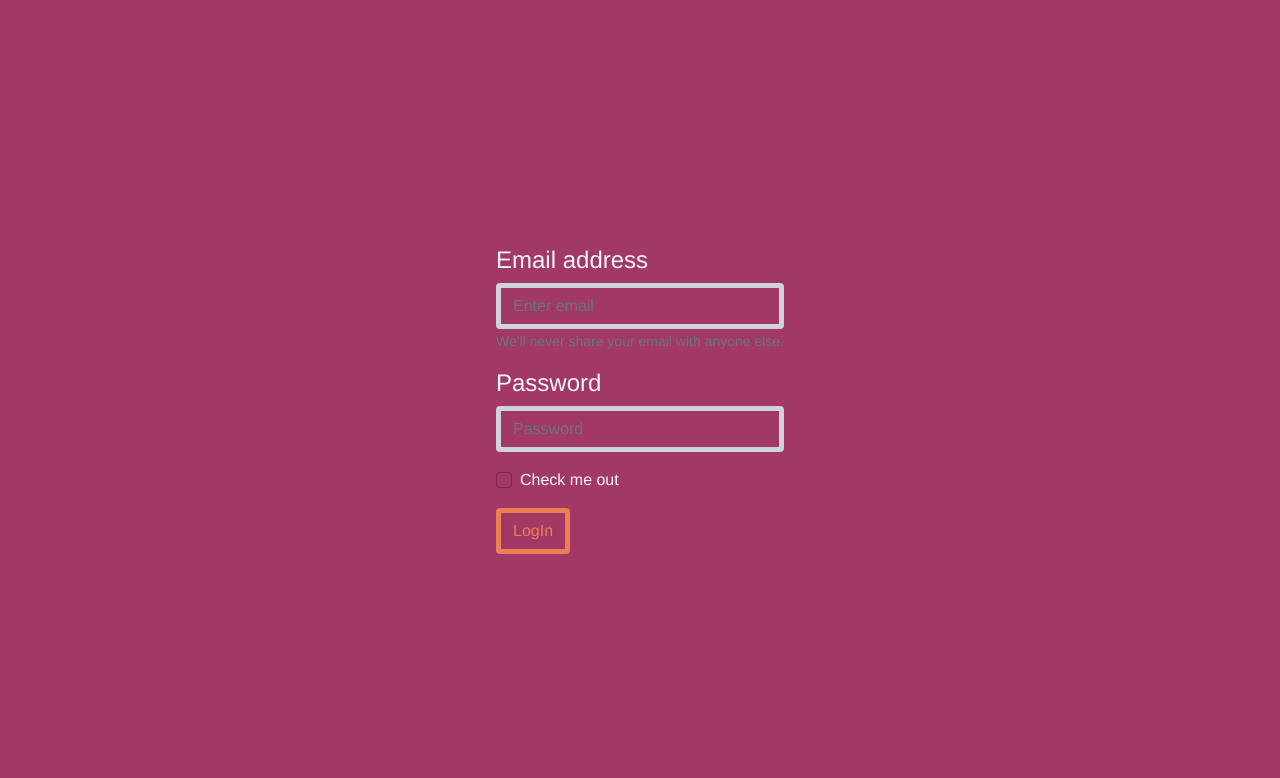
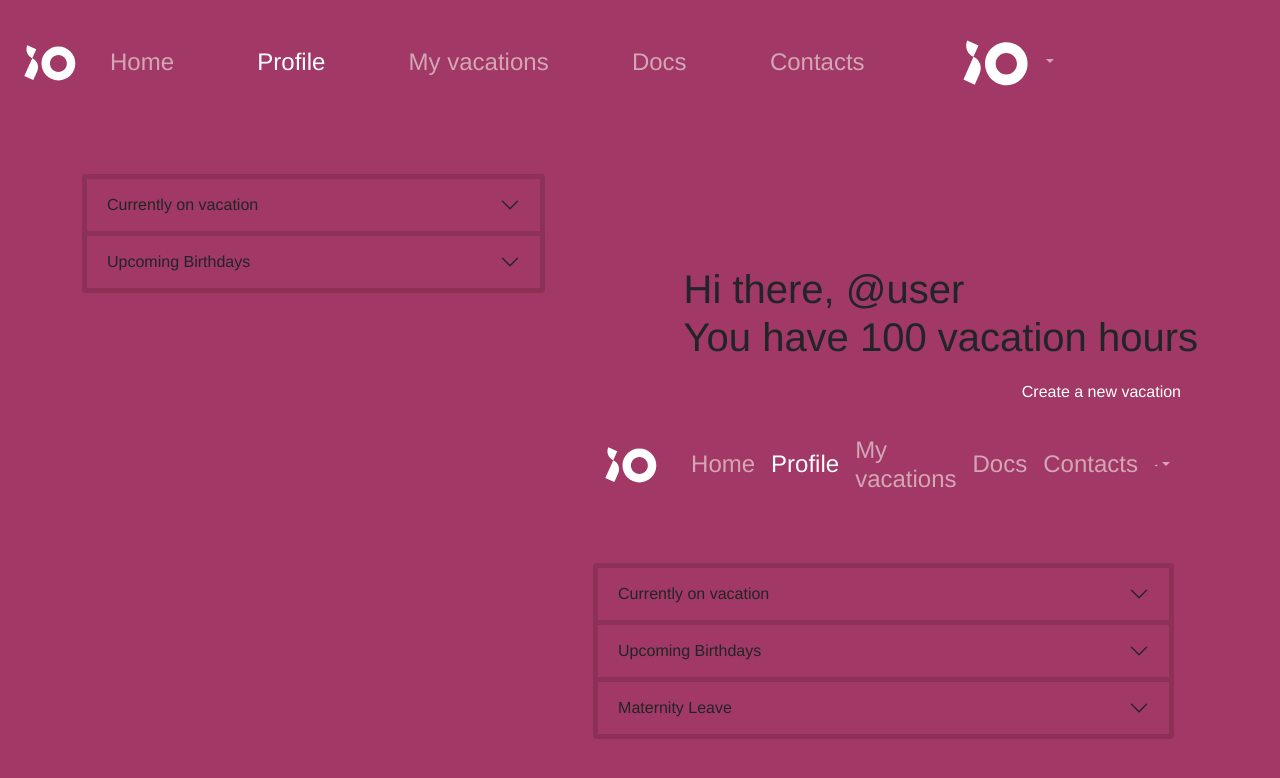
Before and after one commit to kristiyan675/ioPeoplePractise, a React (Create React App) app: page /profile in a window 1280 px wide. Shown: the top 778 px of the page. Built offline with nearby package versions, Linux system fonts and the light colour scheme.

Commit message:
added routing

```diff
--- a/src/App.js
+++ b/src/App.js
@@ -1,8 +1,11 @@
 import LoginForm from './components/loginForm';
-import { Routes, Route } from 'react-router-dom'
+import { Routes, Route, Navigate } from 'react-router-dom'
 import UserContext from './store/userContext';
 import { useState } from 'react'
 import  Homepage  from './components/Homepage/Homepage'
+import Navigation from './components/Homepage/Navigation/Navigation';
+import Documents from './components/Documents/Documents'
+
 
 
 function App() {
@@ -18,9 +21,19 @@ function App() {
       vacations: [],
     }}>
 
-        {!isLoggedIn && <LoginForm toggle={toggleState} />}
-        {isLoggedIn && <Homepage/> }
 
+
+    {/* {!isLoggedIn && <LoginForm toggle={toggleState} />} */}
+    {/* {isLoggedIn && <Homepage/> } */}
+
+    <Routes>
+      <Route path="/" element={<LoginForm/>}/>
+      <Route path="/homepage" element={<Homepage/>}/>
+      <Route path="/profile" element={<Homepage/>}/>
+      <Route path="/vacations" element={<Homepage/>}/>
+      <Route path="/documents" element={<Documents/>}/>
+      <Route path="/contacts" element={<Documents/>}/>
+    </Routes>
     </ UserContext.Provider>
   );
 }
--- a/src/components/Documents/Documents.js
+++ b/src/components/Documents/Documents.js
@@ -10,7 +10,8 @@ import {
   import Navigation from "../Homepage/Navigation/Navigation";
 
   const Documents = (props) => {
-    <header>
+    return(
+      <div>
       <Navigation />
       <Container>
         <Row>
@@ -24,11 +25,16 @@ import {
                 <Accordion.Header>Upcoming Birthdays</Accordion.Header>
                 <Accordion.Body>User3</Accordion.Body>
               </Accordion.Item>
+              <Accordion.Item eventKey="2">
+                <Accordion.Header>Maternity Leave</Accordion.Header>
+                <Accordion.Body>User3</Accordion.Body>
+              </Accordion.Item>
             </Accordion>
           </Col>
           </Row>
       </Container>
-    </header>
+      </div>
+    )
   };
 
   export default Documents;
--- a/src/components/Homepage/Homepage.js
+++ b/src/components/Homepage/Homepage.js
@@ -8,6 +8,7 @@ import {
 } from "react-bootstrap";
 import {Link} from "react-router-dom";
 import Navigation from "./Navigation/Navigation";
+import Documents from "../Documents/Documents";
 import classes from "./Homepage.module.scss";
 
 const Homepage = (props) => {
@@ -34,7 +35,7 @@ const Homepage = (props) => {
             </h1>
 
               <Link to='/vacation'><Button className="outline-secondary">Create a new vacation</Button></Link>
-
+          <Documents />
           </Col>
         </Row>
       </Container>
--- a/src/components/Homepage/Navigation/Navigation.js
+++ b/src/components/Homepage/Navigation/Navigation.js
@@ -25,16 +25,16 @@ const Navigation = (props) => {
             <NavLink to="/" className="nav-link display-6">
               Home
             </NavLink>
-            <NavLink to="/" className="nav-link display-6">
+            <NavLink to="/profile" className="nav-link display-6">
               Profile
             </NavLink>
-            <NavLink to="/" className="nav-link display-6">
+            <NavLink to="/vacations" className="nav-link display-6">
               My vacations
             </NavLink>
-            <NavLink to="/" className="nav-link display-6">
+            <NavLink to="/documents" className="nav-link display-6">
               Docs
             </NavLink>
-            <NavLink to="/" className="nav-link display-6">
+            <NavLink to="/contacts" className="nav-link display-6">
               Contacts
             </NavLink>
             <NavDropdown
```
Also changed, not shown: src/index.js (+10 -8 lines).
